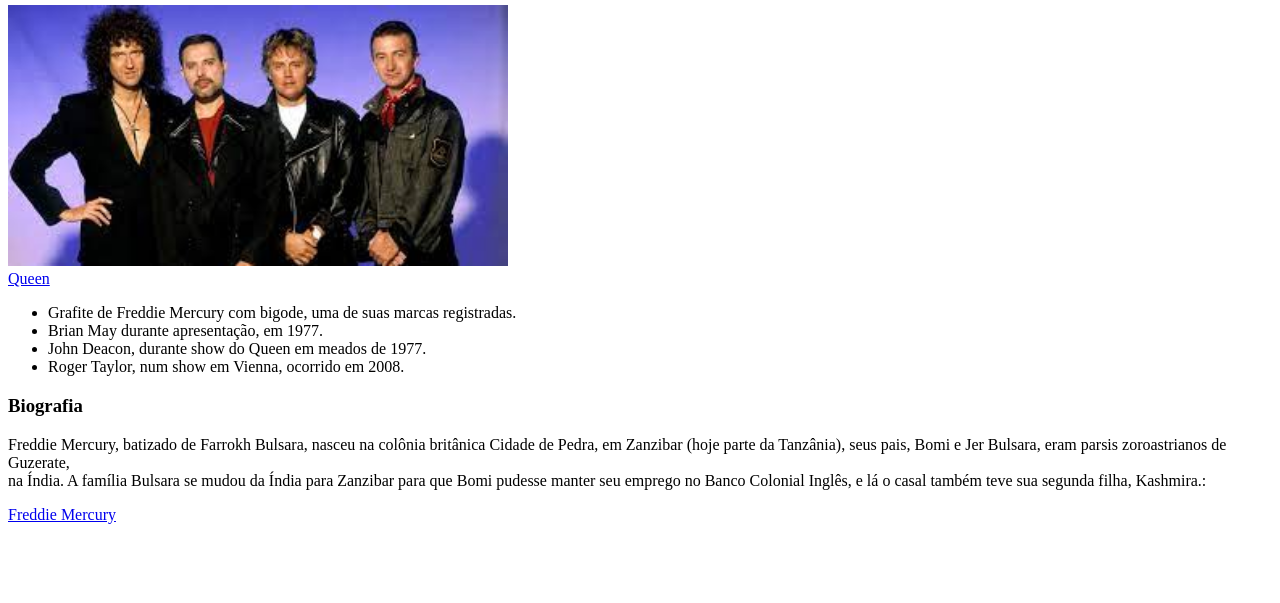
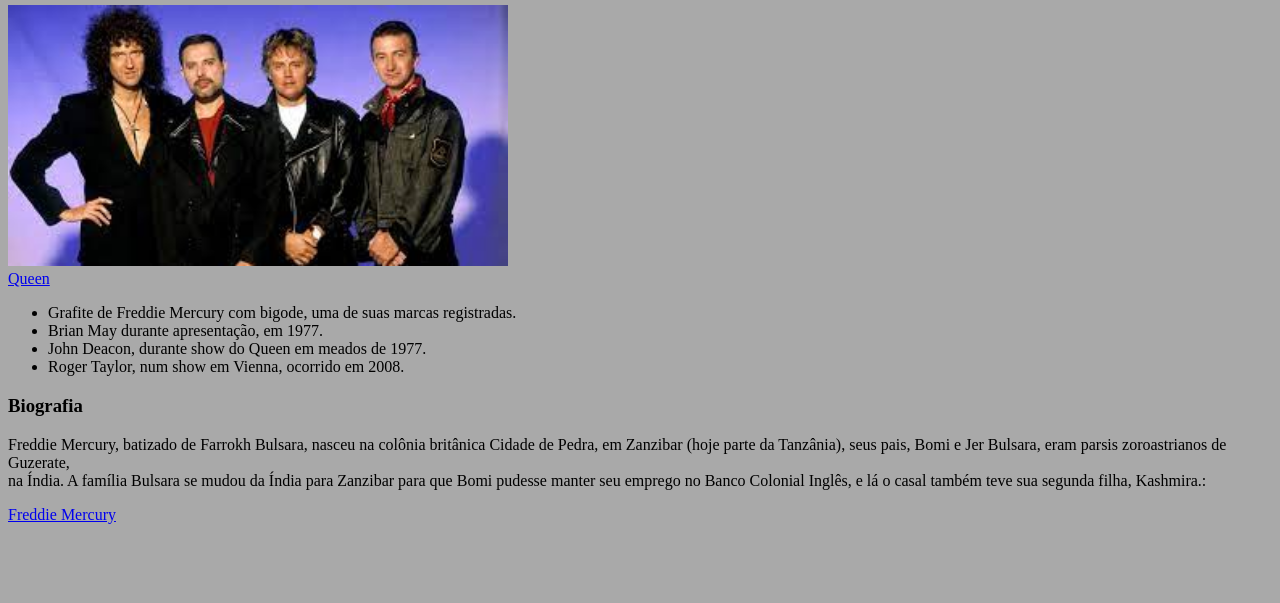
Before and after one commit to DanielSantosLira/primeiro-site, a plain HTML site: page freddie-mercury.html in a window 1280 px wide. Shown: the part 197-800 px from the top of the page. Drawn offline with Linux system fonts and the light colour scheme.

Commit message:
freddie mercury

```diff
--- a/freddie-mercury.html
+++ b/freddie-mercury.html
@@ -5,7 +5,13 @@
     <meta charset="UTF-8">
     <meta http-equiv="X-UA-Compatible" content="IE=edge">
     <meta name="viewport" content="width=device-width, initial-scale=1.0">
+    <link rel="shortcut icon" href="queen-logo.png" type="image/x-icon">
     <title>Freddie Mercury</title>
+    <style>
+        body{
+            background-color: darkgray;
+        }
+    </style>
 </head>
 
 <body>
```
